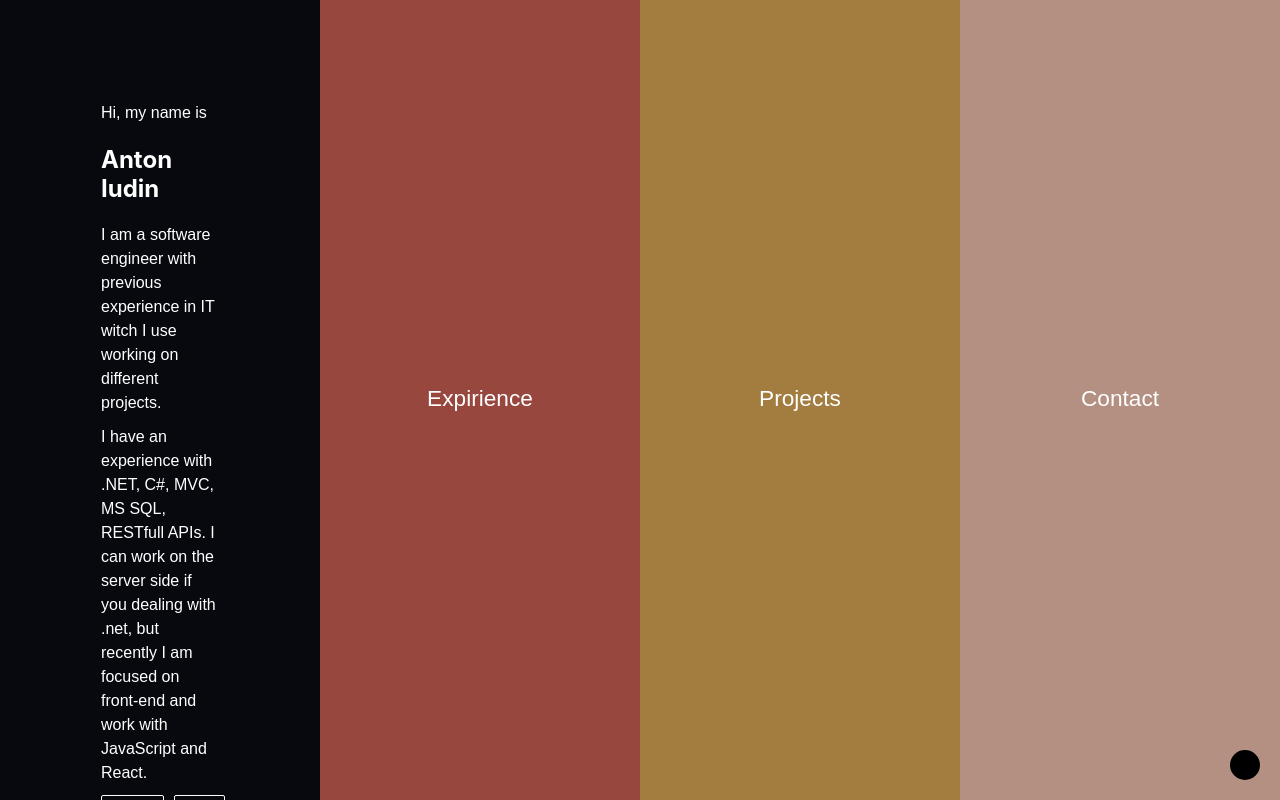
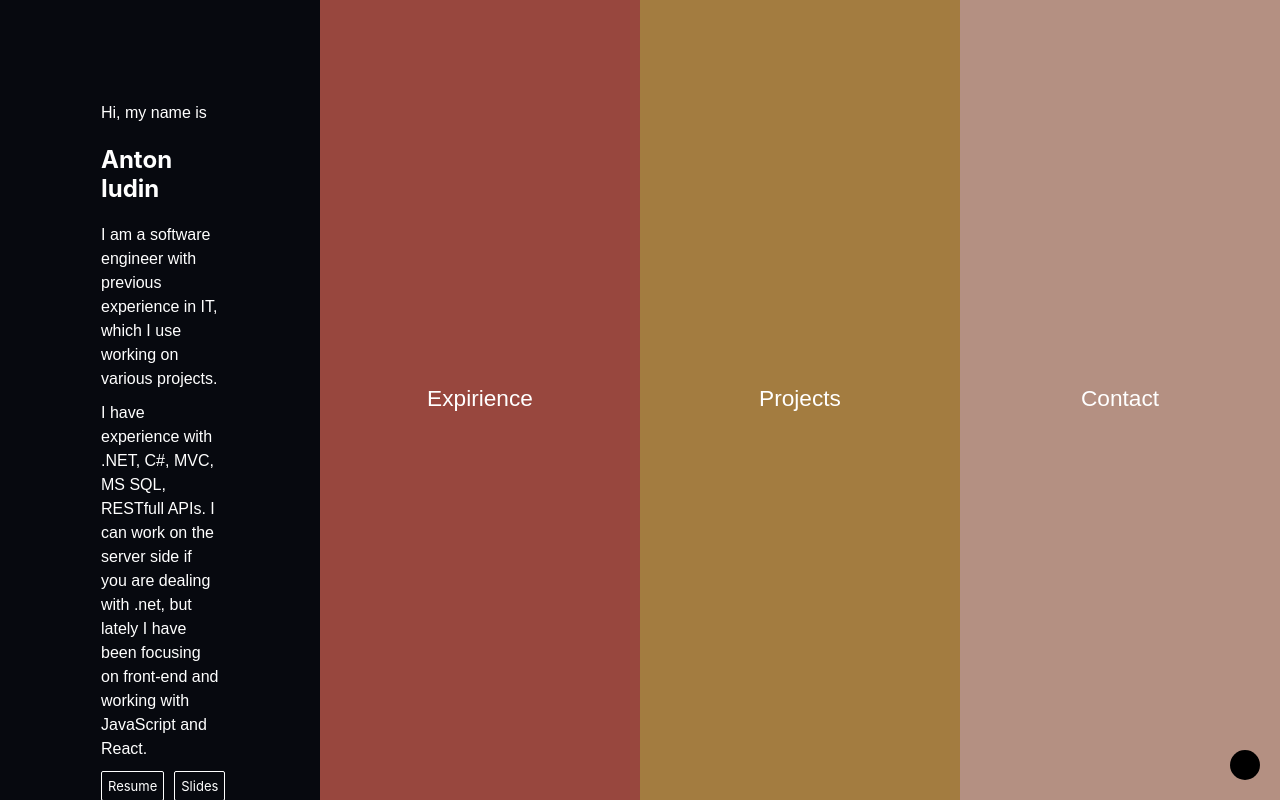
Before and after one commit to antoniudin/next-app, a Next.js app: page / in a window 1280 px wide. Built offline with nearby package versions, Linux system fonts and the light colour scheme.

Commit message:
texts edited

```diff
--- a/components/about.js
+++ b/components/about.js
@@ -8,17 +8,16 @@ export default function About() {
             <p>Hi, my name is</p>
             {/* </div> */}
             <h2>Anton Iudin</h2>
-        <p>I am a software engineer with previous experience in IT witch I use working on different projects.</p>
+
+        <p>I am a software engineer with previous experience in IT, which I use working on various projects.</p>
 
         <div className={styles.spacer}></div>
-<p>I have an experience with .NET, C#, MVC, MS SQL, RESTfull APIs. I can work on the server side if you dealing with .net, but recently I am focused on front-end and work with JavaScript and React.
-
-
+<p>I have experience with .NET, C#, MVC, MS SQL, RESTfull APIs. I can work on the server side if you are dealing with .net, but lately I have been focusing on front-end and working with JavaScript and React.
             </p>
 
             <div className={styles.socials}>
                 <a  href="https://drive.google.com/file/d/1naw-eIYAzQgwKKh8bJasNjkJRbs7h-S3/view?usp=sharing" className={styles.techstack_item}>Resume</a>
-                <a href="https://docs.google.com/presentation/d/1eVumBa9IFDiZzuddp1U5B3O95OUhYOv0g9FMZ81ow88/edit?usp=sharing" className={styles.techstack_item}>Slides</a>
+                <a href="https://bit.ly/3Nc8aRl" className={styles.techstack_item}>Slides</a>
                 <a href="https://github.com/antoniudin" className={styles.github}></a>
                 <a href="https://www.linkedin.com/in/ai431/" className={styles.youtube}></a>
                 <a href="https://www.linkedin.com/in/ai431/" className={styles.linkedin}></a>
--- a/components/work.js
+++ b/components/work.js
@@ -20,7 +20,7 @@ export default function Work() {
 
             <Tech things={['React', 'Java Script', 'css', 'html']}/>
             <h4>To Do list</h4>
-            <p>A simple do to list, built on .net platform with user authentification, different types of user roles,  </p>
+            <p>A simple to-do list built on a .net platform with MS SQL Server database.</p>
 
             <Tech things={['.NET Core','C#', 'MVC','Entity Framework','MS SQL', 'LINQ', 'bootstrap']}/>
             </div>
```
